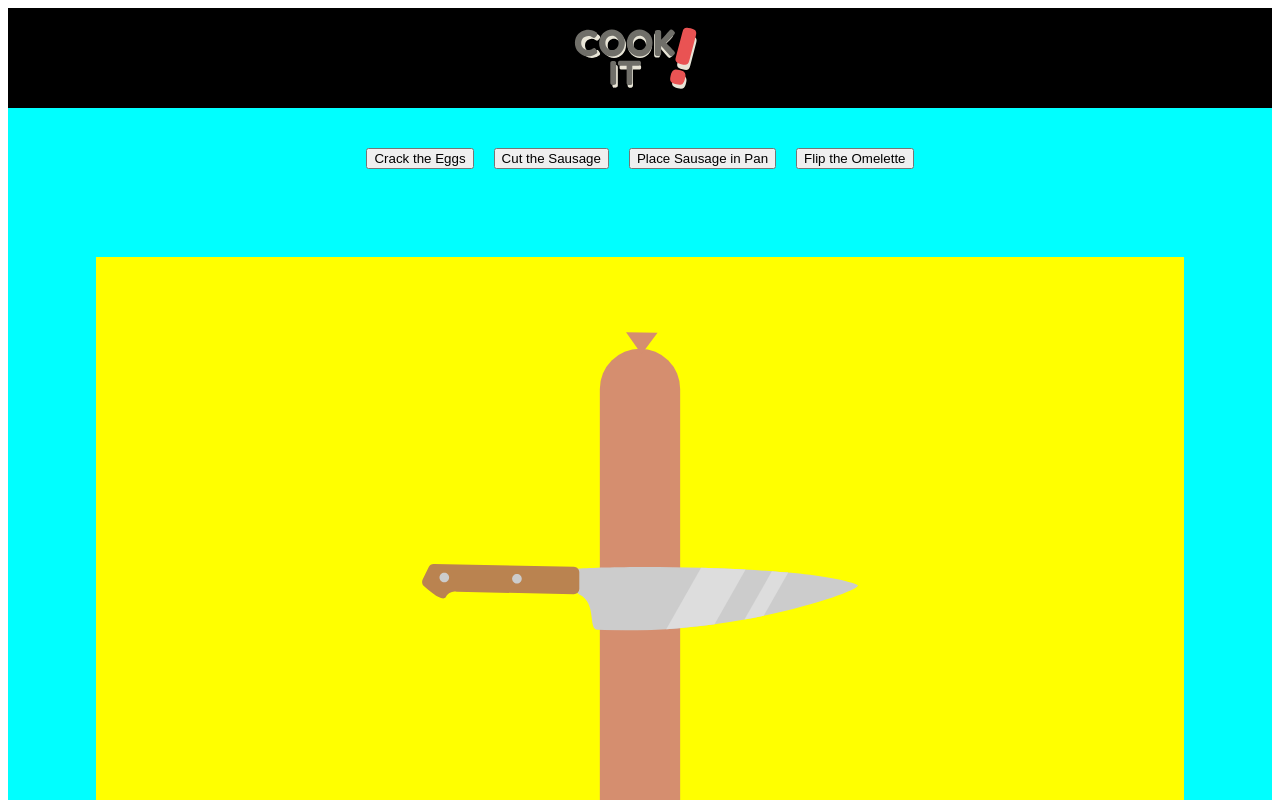
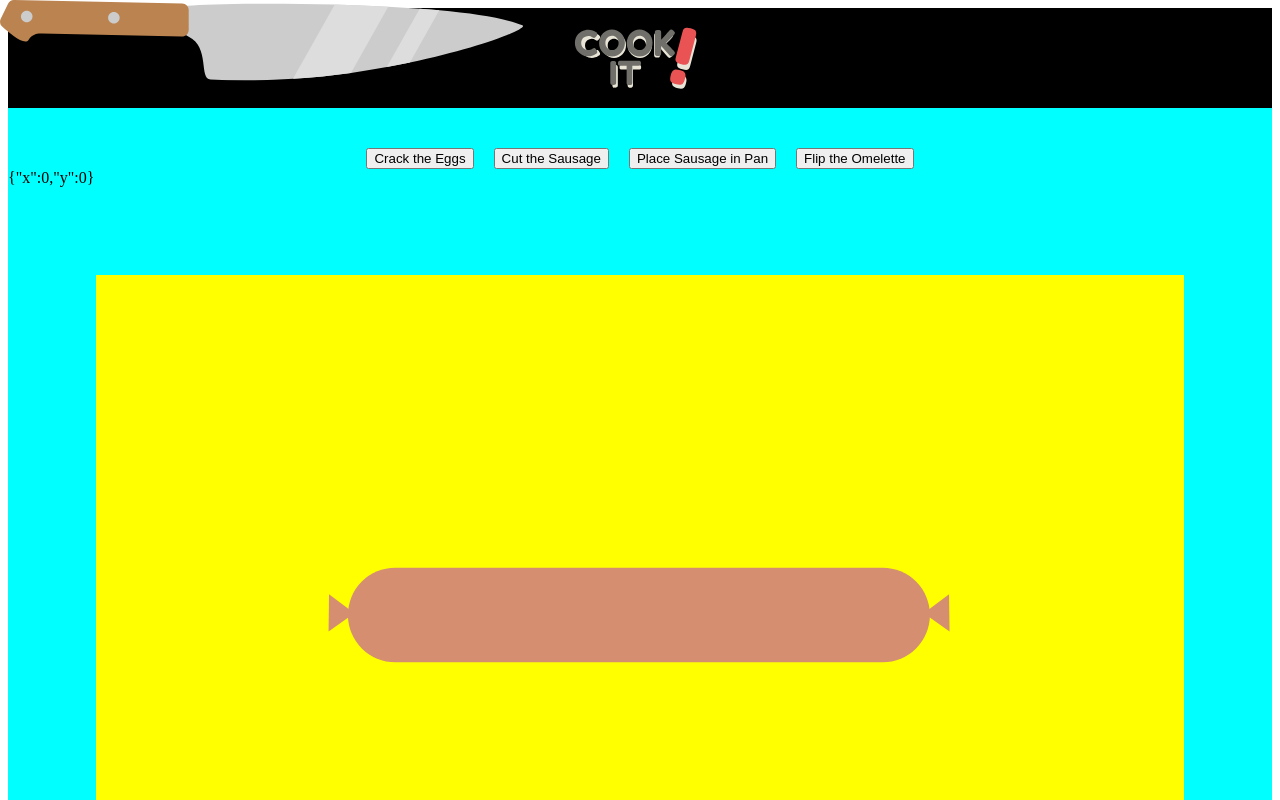
Before and after one commit to catarinaflores/CookIt, a SvelteKit app: page / in a window 1280 px wide. Both pictures are taken after a click on the button "Cut the Sausage". Shown: the top 800 px of the page. Built offline with nearby package versions, Linux system fonts and the light colour scheme.

Commit message:
knife following mouse
not gonna use this feature

```diff
--- a/src/lib/cutSausage.svelte
+++ b/src/lib/cutSausage.svelte
@@ -3,94 +3,35 @@
 
 	let knife;
     let sausage;
-	let isDragging = false;
-	let offsetX, offsetY;
+	export let mousePosition = { x: 0, y: 0 };
 
-	// Mouse Events
-
-	function handleMouseDown(event) {
-		event.preventDefault();
-		isDragging = true;
-
-		const rect = knife.getBoundingClientRect();
-		offsetX = event.clientX - rect.left;
-		offsetY = event.clientY - rect.top;
-
-		window.addEventListener('mousemove', handleMouseMove);
-		window.addEventListener('mouseup', handleMouseUp);
-	}
-
-	function handleMouseMove(event) {
-		if (!isDragging) return;
-
-		moveKnife(event.clientX, event.clientY);
-	}
-
-	function handleMouseUp() {
-		isDragging = false;
-		window.removeEventListener('mousemove', handleMouseMove);
-		window.removeEventListener('mouseup', handleMouseUp);
-	}
-
-	// --- Touch Events ---
-
-	/* function handleTouchStart(event) {
-		event.preventDefault();
-
-		const rect = knife.getBoundingClientRect();
-		offsetX = event.touches[0].clientX - rect.left;
-		offsetY = event.touches[0].clientY - rect.top;
-
-		window.addEventListener('touchmove', handleTouchMove);
-		window.addEventListener('touchend', handleTouchEnd);
-	}
-
-	function handleTouchMove(event) {
-		if (!isDragging) return;
-
-		moveKnife(event.touches[0].clientX, event.touches[0].clientY);
-	}
-
-	function handleTouchEnd() {
-		isDragging = false;
-		window.removeEventListener('touchmove', handleTouchMove);
-		window.removeEventListener('touchend', handleTouchEnd);
-	}
-    */
-	// --- Core Functions ---
-
-	function moveKnife(clientX, clientY) {
-		const container = document.getElementById('cutting-sausage');
-		const containerRect = container.getBoundingClientRect();
-
-		let x = clientX - containerRect.left - offsetX;
-		let y = clientY - containerRect.top - offsetY;
-
-		const maxX = container.clientWidth - knife.clientWidth;
-		const maxY = container.clientHeight - knife.clientHeight;
-
-		x = Math.max(0, Math.min(x, maxX));
-		y = Math.max(0, Math.min(y, maxY));
-
-		knife.style.left = `${x}px`;
-		knife.style.top = `${y}px`;
-	}
 
 </script>
 
 <div id="cutting-sausage">
-	<!-- svelte-ignore a11y_no_noninteractive_element_interactions -->
-	<img
-		bind:this={knife}
-		src="/knife.svg"
-		class="draggable"
-		on:mousedown={handleMouseDown}
-		alt="knife"
-		draggable="false"
-	/>
-    <img
-        bind:this={sausage}
-        src="/sausage.svg" alt="sausage" id="sausage"/>
+	<svg id="sausage" width="298" height="44" viewBox="0 0 298 44" fill="none" xmlns="http://www.w3.org/2000/svg">
+		<rect x="13" width="271" height="44" rx="22" fill="#D58E6F"/>
+		<path d="M281.126 21.1677L292.912 12.3855L293.13 29.6484L281.126 21.1677Z" fill="#D58E6F"/>
+		<path d="M15.9858 21.1677L4.20058 12.3855L3.98178 29.6484L15.9858 21.1677Z" fill="#D58E6F"/>
+	</svg>
+
+	<svg id="knife" width="523" height="81" viewBox="0 0 523 81" fill="none" xmlns="http://www.w3.org/2000/svg" style="position: absolute; left: {mousePosition.x}px; top: {mousePosition.y}px;">
+		<g clip-path="url(#clip0_127_52)">
+			<path d="M409.931 62.5843C402.441 64.1687 394.735 65.6811 386.813 67.1214C375.29 69.21 363.262 71.1545 350.947 72.8829C332.366 75.4756 312.921 77.5642 292.972 78.8605C266.109 80.661 238.31 81.0931 210.583 79.5087C198.628 78.8605 210.151 47.1723 188.761 36.7295C187.897 36.2974 187.105 35.7933 186.24 35.1451C178.967 29.6717 171.837 16.6363 177.382 7.56196C177.742 6.91379 181.271 6.33764 187.321 5.83351C210.439 3.88901 270.79 2.88074 334.815 4.60919C352.532 5.11333 370.608 5.76149 388.181 6.69774C398.912 7.27389 409.426 7.92206 419.725 8.71426C426.423 9.21839 432.977 9.79454 439.386 10.3707C475.9 13.7556 506.436 18.5808 522.424 25.3506C528.978 28.2313 481.373 47.6044 409.931 62.5843Z" fill="#CCCCCC"/>
+			<path d="M14.1157 1.6451e-05L182.207 3.45692C185.808 3.52893 188.689 6.4817 188.689 10.0826V29.9598C188.689 33.7048 185.592 36.6575 181.919 36.5855L42.203 33.5607C41.9149 33.5607 41.6268 33.5607 41.3388 33.4887C39.6823 33.2727 32.9126 32.7685 28.5194 39.8984C24.7744 46.236 9.29042 33.1286 2.16056 26.5749C1.08451e-06 24.5584 -0.576149 21.3896 0.720188 18.7249L8.0661 3.74499C9.14638 1.36837 11.595 -0.0720023 14.1157 1.6451e-05Z" fill="#BA8350"/>
+			<path d="M113.862 23.6221C117.044 23.6221 119.623 21.0426 119.623 17.8606C119.623 14.6786 117.044 12.0991 113.862 12.0991C110.68 12.0991 108.1 14.6786 108.1 17.8606C108.1 21.0426 110.68 23.6221 113.862 23.6221Z" fill="#CCCCCC"/>
+			<path d="M26.7189 22.1817C29.9009 22.1817 32.4804 19.6022 32.4804 16.4203C32.4804 13.2383 29.9009 10.6588 26.7189 10.6588C23.537 10.6588 20.9575 13.2383 20.9575 16.4203C20.9575 19.6022 23.537 22.1817 26.7189 22.1817Z" fill="#CCCCCC"/>
+			<path d="M388.181 6.76975L350.947 72.8829C332.366 75.4756 312.921 77.5642 292.972 78.8605L334.815 4.60919C352.532 5.11332 370.608 5.83351 388.181 6.76975Z" fill="#DDDDDD"/>
+			<path d="M439.314 10.3707L409.931 62.5843C402.441 64.1687 394.735 65.6811 386.813 67.1215L419.725 8.78632C426.423 9.29045 432.977 9.79458 439.314 10.3707Z" fill="#DDDDDD"/>
+		</g>
+		<defs>
+		<clipPath id="clip0_127_52">
+		<rect width="523" height="80.5169" fill="white"/>
+		</clipPath>
+		</defs>
+	</svg>
+
+
 </div>
 
 <style global>
@@ -102,8 +43,6 @@
 		height: 85vh;
 		width: 85vw;
 		margin: 7% auto;
-		position: relative;
-        overflow: hidden;
 	}
 
     #sausage {
@@ -111,40 +50,6 @@
         width: 50%;
         height: 50%;
         z-index: 1;
-        transform: rotate(90deg);
     }
 
-	.draggable {
-		position: absolute;
-		width: 40%;
-		height: 40%;
-		cursor: grab;
-		z-index: 2;
-		user-select: none;
-		touch-action: none;
-        object-fit: contain;
-        display: block;
-	}
-
-
-
-
-	@media (max-width: 768px) {
-		#cutting-sausage {
-			height: 65vh;
-		}
-	}
-
-	@media (max-width: 480px) {
-		#cutting-sausage {
-			height: 30vh;
-		}
-	}
-
-
-	.draggable:active {
-		cursor: grabbing;
-	}
-
-
 </style>
--- a/src/routes/+page.svelte
+++ b/src/routes/+page.svelte
@@ -5,23 +5,31 @@
     import FlipOmelette from '$lib/flipOmelette.svelte';
     import Recepies from '$lib/recepies.svelte';
 
-    let cookingStation = CrackEgg;
+    let cookingStation = "CrackEgg";
+
+    let mousePosition = { x: 0, y: 0 };
 
     function showCutSausage() {
-        cookingStation = CutSausage;
+        cookingStation = "CutSausage";
     }
 
     function showCrackEgg() {
-        cookingStation = CrackEgg;
+        cookingStation = "CrackEgg";
     }
 
     function showFlipOmelette() {
-        cookingStation = FlipOmelette;
+        cookingStation = "FlipOmelette";
     }
 
     function showPanSausage() {
-        cookingStation = PanSausage;
+        cookingStation = "PanSausage";
     }
+
+    function handleMouseMove(event) {
+		mousePosition.x = event.clientX;
+		mousePosition.y = event.clientY;
+	}
+
 
 
 </script>
@@ -38,8 +46,24 @@
         <button on:click={showFlipOmelette}>Flip the Omelette</button>
     </div>
 
-    <!-- Render dynamic component -->
-    <svelte:component this={cookingStation} />
+    <div
+    on:mousemove={handleMouseMove}
+    role="region"
+    >
+        {JSON.stringify( mousePosition)}
+        <!-- Render dynamic component -->
+        {#if cookingStation === "CrackEgg"}
+            <CrackEgg />
+        {:else if cookingStation === "CutSausage"}
+            <CutSausage
+                mousePosition={mousePosition}
+            />
+        {:else if cookingStation === "PanSausage"}
+            <PanSausage />
+        {:else if cookingStation === "FlipOmelette"}
+            <FlipOmelette />
+        {/if}
+    </div>
 
     <!-- <div class="choices">
         <button on:click={showCrackEgg}>Previous</button>
```
